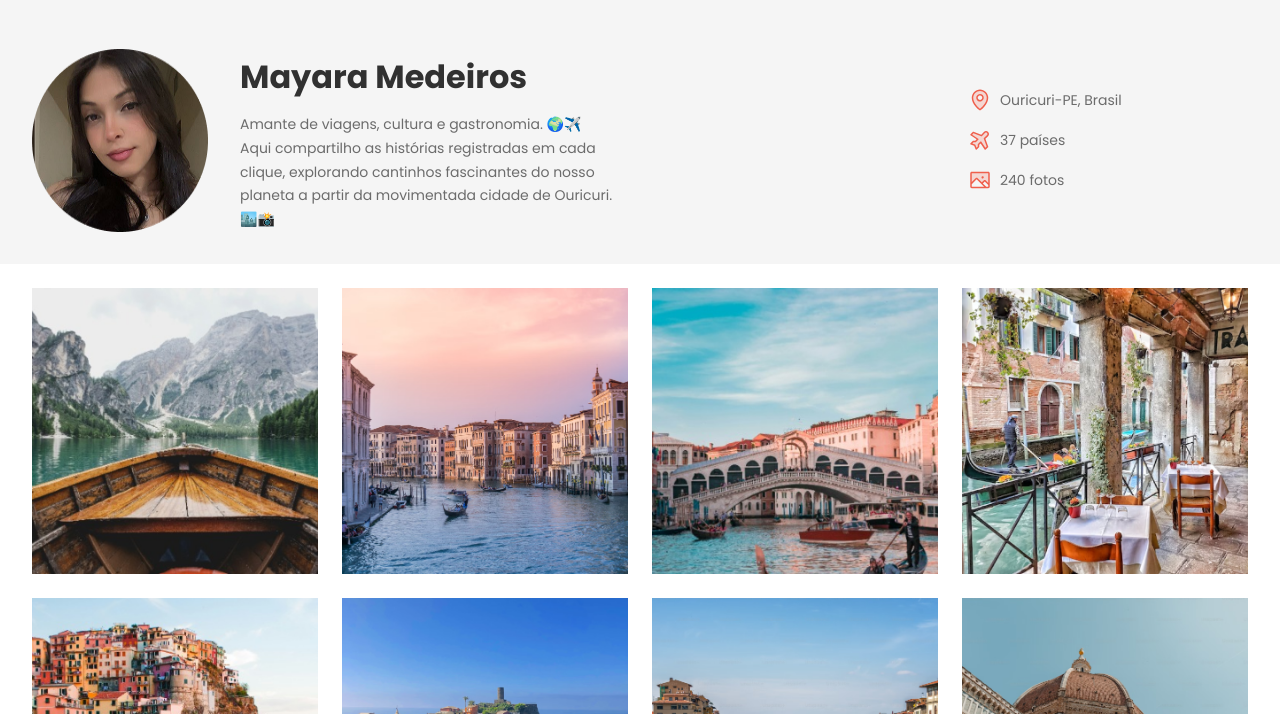
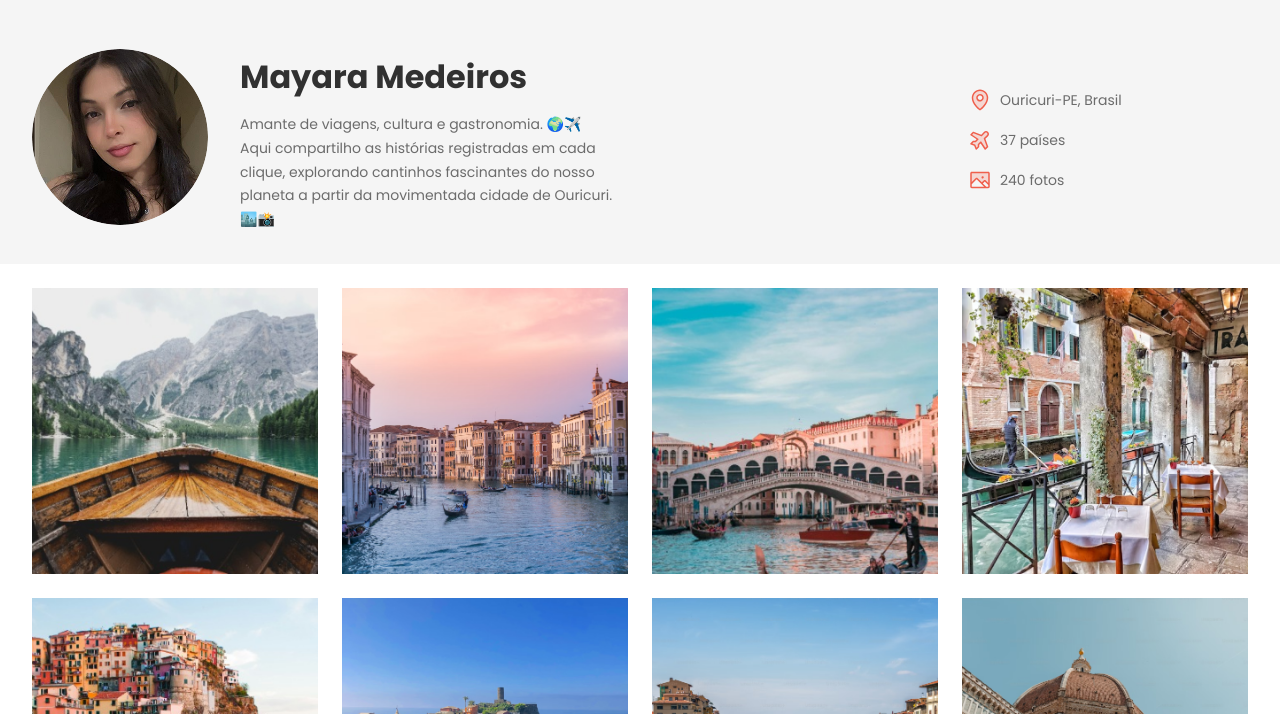
Before and after one commit to ezequiel-medeiros/Vanegram, a plain HTML site: page index.html in a window 1280 px wide. Shown: the part 86-800 px from the top of the page. Drawn offline with Linux system fonts and the light colour scheme.

Commit message:
Settings - Version 1.7
Final Adjustments.

```diff
--- a/styles/header.css
+++ b/styles/header.css
@@ -15,6 +15,13 @@ header .container{
 
 #profile > div {
   max-width: 384px;
+}
+
+#profile img {
+  width: 176px;
+  height: 176px;
+  border-radius: 50%;
+  object-fit: cover;
 }
 
 #profile h1 {
```
